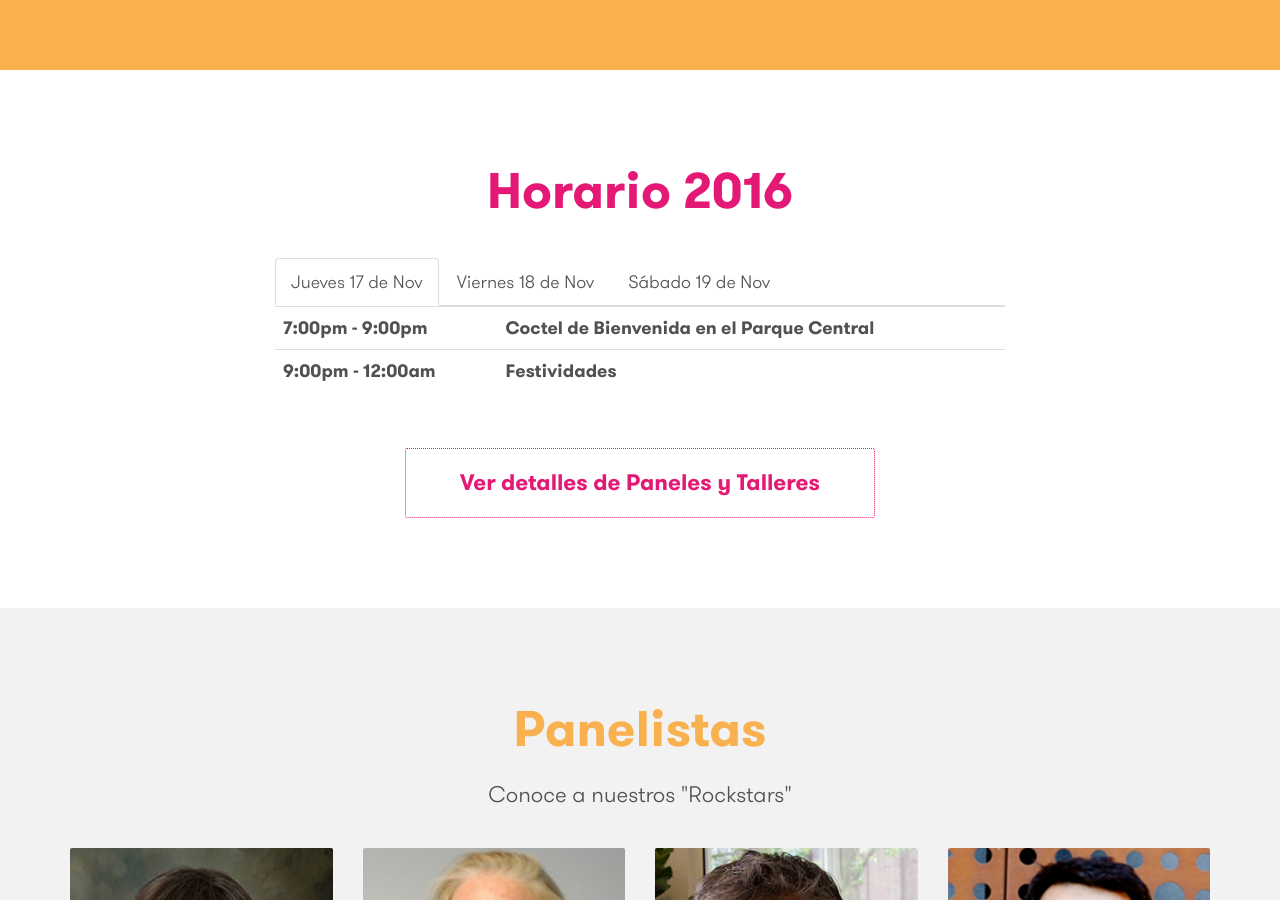
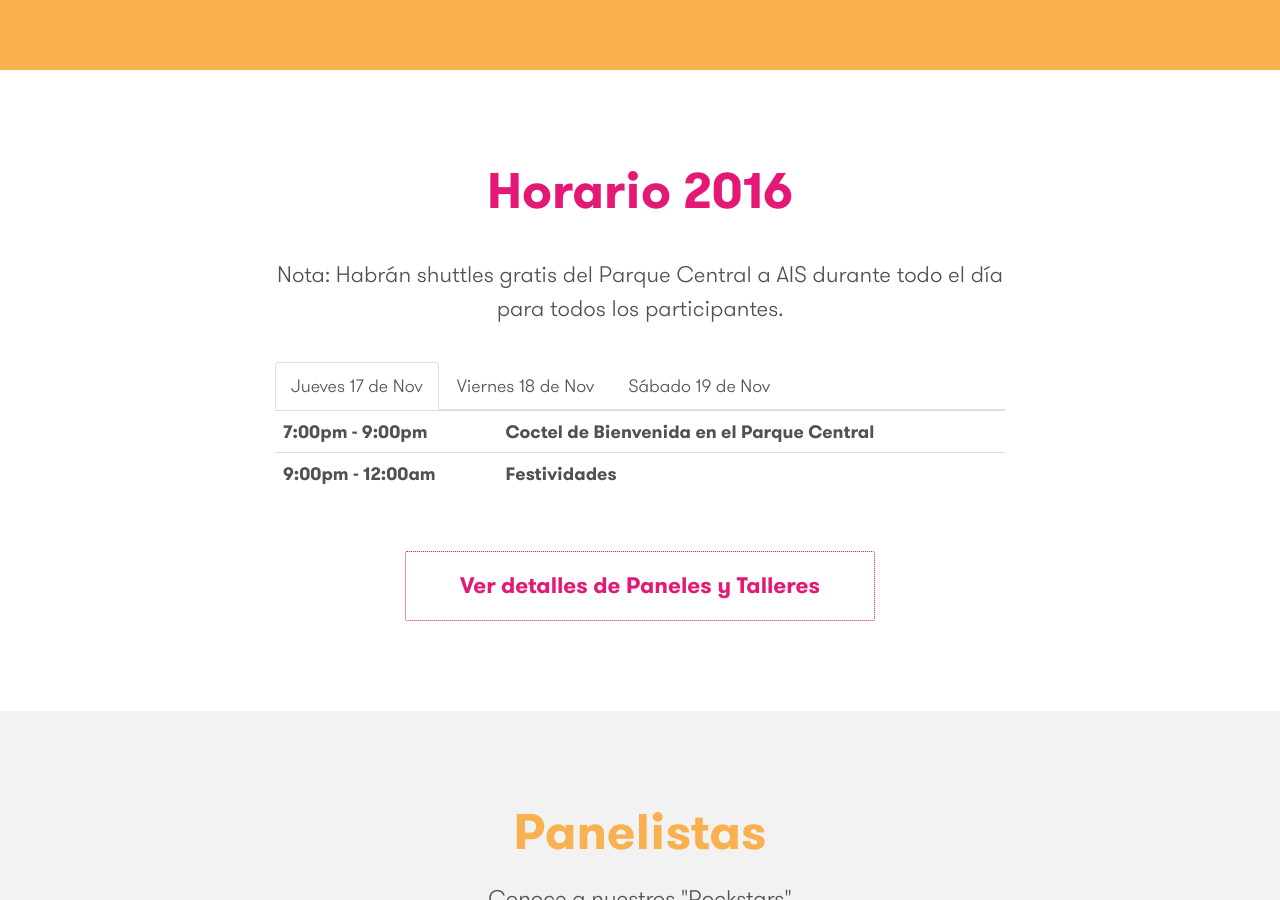
Before and after one commit to isabelgm/antigua10x, a Jekyll site: the page built from espanol.html, in a window 1280 px wide and 900 px high, scrolled down 2108 px. Built offline with Jekyll 4.4.1, drawn with Linux system fonts in a browser that asks for light colours; nearby versions of some CDN libraries; some web fonts are replaced.

Commit message:
Add shuttle note in spanish

```diff
--- a/_includes/horario.html
+++ b/_includes/horario.html
@@ -2,7 +2,8 @@
   <div class="container">
     <div class="col-md-8 col-md-offset-2">
       <h2 class="magenta mb2">Horario 2016</h2>
-      <ul class="nav nav-tabs" role="tablist">
+      <p>Nota: Habrán shuttles gratis del Parque Central a AIS durante todo el día para todos los participantes.</p>
+      <ul class="nav nav-tabs mt2" role="tablist">
         <li role="presentation" class="active"><a href="#thursday" aria-controls="home" role="tab" data-toggle="tab">Jueves 17 de Nov</a></li>
         <li role="presentation"><a href="#friday" aria-controls="profile" role="tab" data-toggle="tab">Viernes 18 de Nov</a></li>
         <li role="presentation"><a href="#saturday" aria-controls="messages" role="tab" data-toggle="tab">Sábado 19 de Nov</a></li>
```
